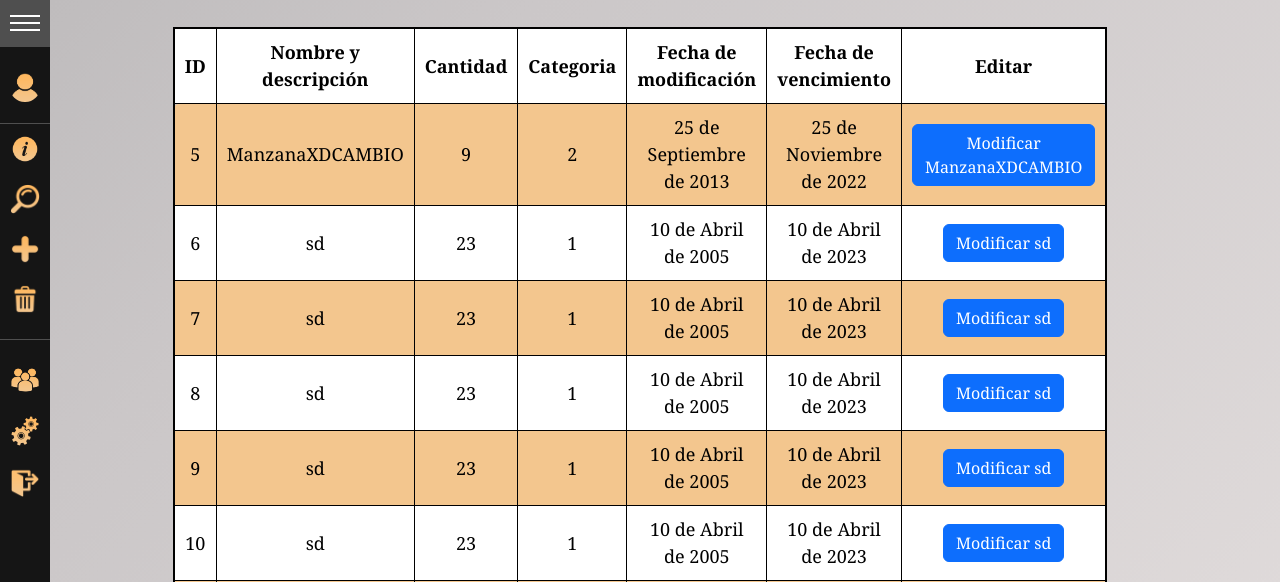
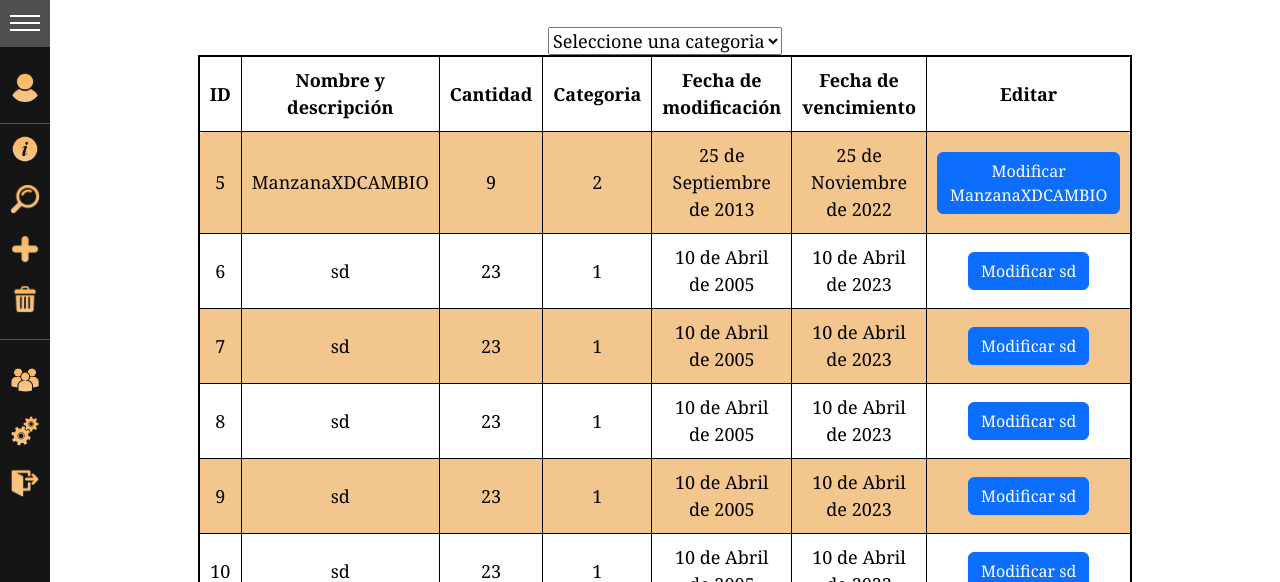
Before and after one commit to SantiHSilva/El-Dorado, a Django app: page /lista/ in a window 1280 px wide. Shown: the top 582 px of the page. Run offline with Django 4.2, Linux system fonts and the light colour scheme; a user stored in the database is signed in; data comes from the database, SQL or seed files in the repository; some libraries are stand-ins or nearby versions.

Commit message:
(❁´◡`❁)

```diff
--- a/gestion/templatetags/filter.py
+++ b/gestion/templatetags/filter.py
@@ -35,19 +35,24 @@ def transform_date(fecha):
         mes = "Diciembre"
     return dia + " de " + mes + " de " + ano
 
+@register.filter(name="transform_categoria")
+def transform_categoria(categoria):
+    if categoria == "1":
+        return "Alimentos"
+    elif categoria == "2":
+        return "Bebidas"
+    elif categoria == "3":
+        return "Limpieza"
+    elif categoria == "4":
+        return "Otros"
+
 @register.filter(name="calcular_vencimiento")
 def calcular_vencimiento(fecha):
-    print(type(fecha))
-    print(fecha)
     date_now = datetime.now()
     fmt = "%Y-%m-%d %H:%M:%S"
     now = time.mktime(date_now.timetuple())
-    # fecha = fecha + " 00:00:00"
-    # fecha = datetime.strptime(str(fecha), fmt)
     fecha_vencimiento = time.mktime(fecha.timetuple())
     date_venc = datetime.fromtimestamp(fecha_vencimiento)
-    print("Fecha de hoy: " + str(date_now))
-    print("Fecha ingresada: " + str(date_venc))
     dia_vencimiento = datetime.strptime(str(date_venc), fmt)
     color = "color: red;"
     if((fecha_vencimiento-now ) >= 864000):
--- a/templates/lista_completa.html
+++ b/templates/lista_completa.html
@@ -92,7 +92,7 @@
         width: 90%;
     }
 }
-
+/*
 body{
     margin: 0;
 	width: 100%;
@@ -100,7 +100,7 @@ body{
 	background: linear-gradient(-45deg, #f4eeed, #cbc7c8, #87898a, #e1e1e1);
 	background-size: 400% 400%;
 	animation: gradiente 15s ease infinite;
-}
+} */
 
 @keyframes gradiente {
 	0% {
@@ -127,6 +127,13 @@ th.resaltar{
 </style>
 &nbsp;
 <div style="text-align: center;">
+
+    <select>
+        <option value="0">Seleccione una categoria</option>
+        {% for info in '1234' %}
+        <option value="{{info|transform_categoria}}">{{info|transform_categoria}}</option>
+        {% endfor %}
+    </select>
         <table id="mi-tablaXD" border="1" style="margin: 0 auto" class="roundedTable">
             <thead>
                 <tr title="Organiza de mayor a menor o lo contrario">
```
